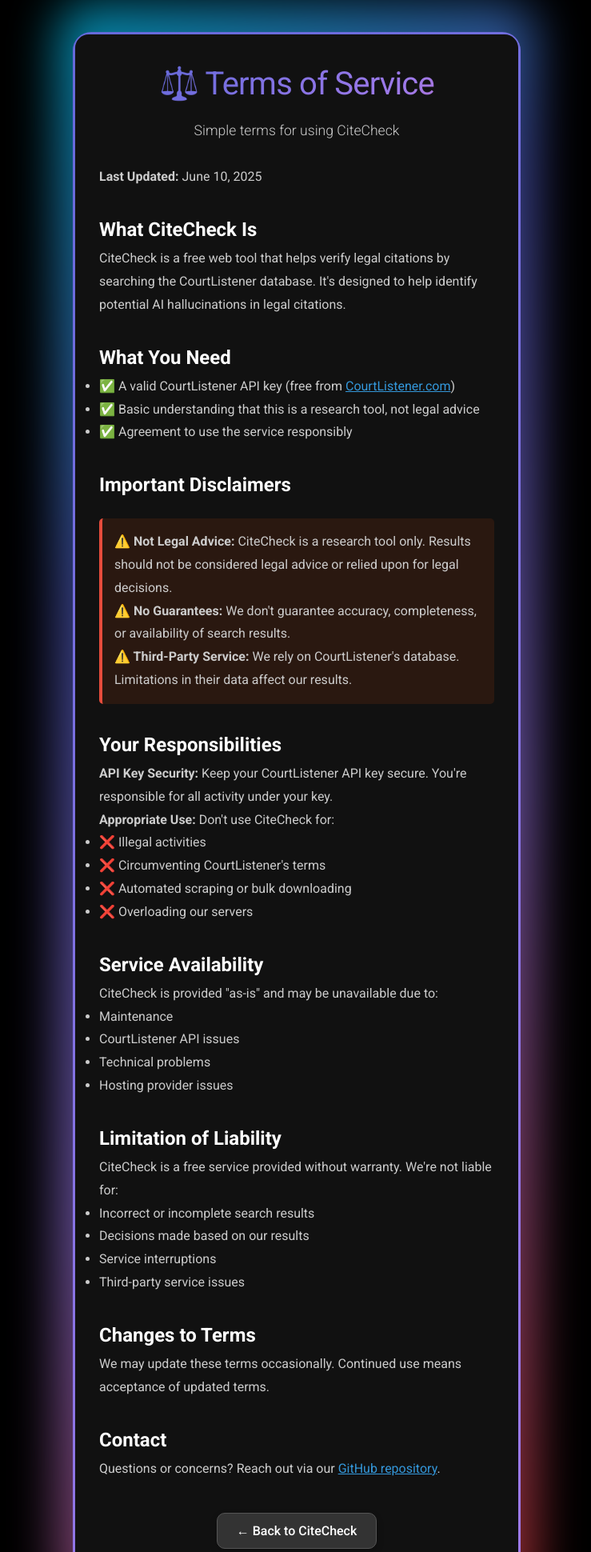
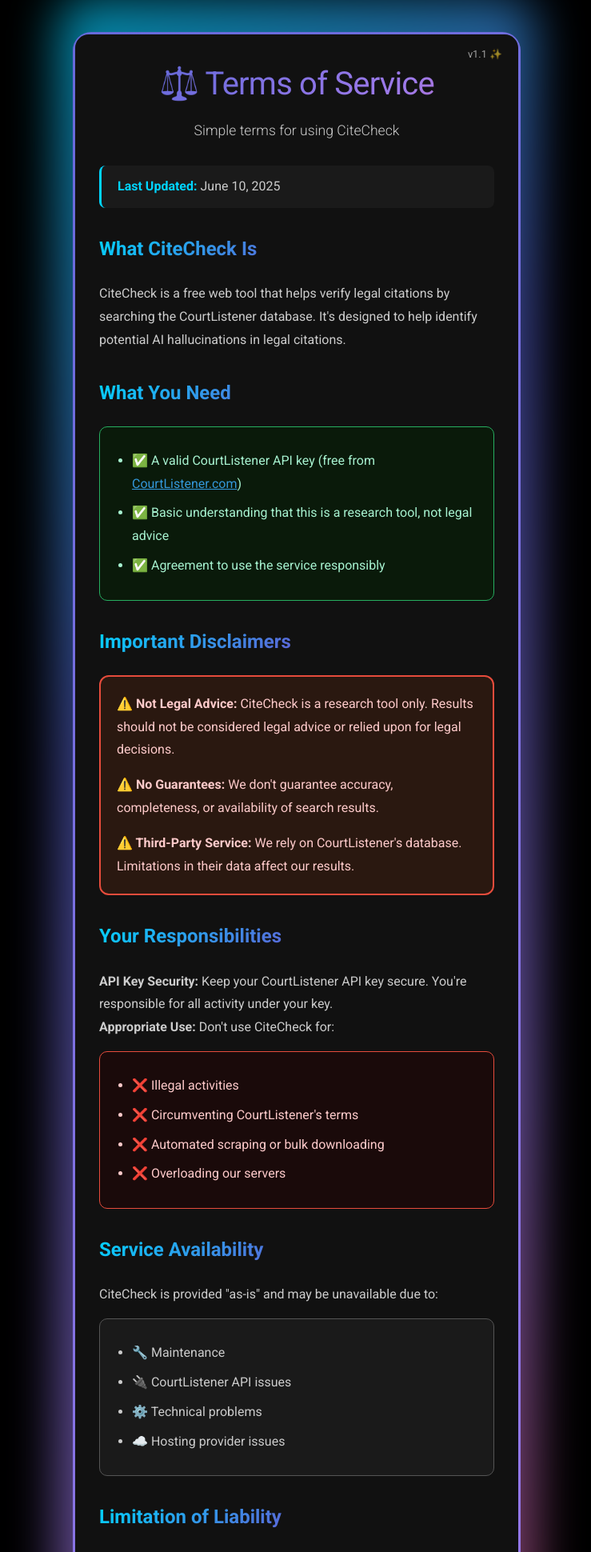
Before and after one commit to marchoag/citecheck, a Flask app: page /terms in a window 1280 px wide. Shown: the top 1940 px of the page at 80% size, without its empty margins (269-1008 px from the left). Run offline with Flask 3, Linux system fonts and the light colour scheme.

Commit message:
Beautify legal pages with gradient headers, styled boxes, and matching UI design

```diff
--- a/templates/terms.html
+++ b/templates/terms.html
@@ -4,66 +4,79 @@
 
 {% block content %}
 <div class="card">
+    <div style="position: absolute; top: 15px; right: 20px; font-size: 0.8rem; color: rgba(255, 255, 255, 0.6); font-family: 'Roboto', sans-serif;">v1.1 ✨</div>
+
     <h1>⚖️ Terms of Service</h1>
     <p class="subtitle">Simple terms for using CiteCheck</p>
 
     <div style="text-align: left; line-height: 1.8; color: #cccccc;">
-        <p><strong>Last Updated:</strong> June 10, 2025</p>
+        <div style="background: #1a1a1a; padding: 12px 20px; border-radius: 8px; margin-bottom: 30px; border-left: 3px solid #00D4FF;">
+            <strong style="color: #00D4FF;">Last Updated:</strong> June 10, 2025
+        </div>
 
-        <h2 style="color: #ffffff; margin-top: 30px;">What CiteCheck Is</h2>
+        <h2 style="background: linear-gradient(135deg, #00D4FF 0%, #5A67D8 50%, #9F7AEA 100%); -webkit-background-clip: text; -webkit-text-fill-color: transparent; background-clip: text; font-size: 1.5rem; font-weight: 600; margin: 30px 0 20px 0;">What CiteCheck Is</h2>
         <p>CiteCheck is a free web tool that helps verify legal citations by searching the CourtListener database. It's designed to help identify potential AI hallucinations in legal citations.</p>
 
-        <h2 style="color: #ffffff; margin-top: 30px;">What You Need</h2>
-        <ul>
-            <li>✅ A valid CourtListener API key (free from <a href="https://www.courtlistener.com/api/" target="_blank" style="color: #3498db;">CourtListener.com</a>)</li>
-            <li>✅ Basic understanding that this is a research tool, not legal advice</li>
-            <li>✅ Agreement to use the service responsibly</li>
-        </ul>
-
-        <h2 style="color: #ffffff; margin-top: 30px;">Important Disclaimers</h2>
-        <div style="background: #2a1810; border-left: 4px solid #e74c3c; padding: 15px; margin: 20px 0; border-radius: 5px;">
-            <p><strong>⚠️ Not Legal Advice:</strong> CiteCheck is a research tool only. Results should not be considered legal advice or relied upon for legal decisions.</p>
-            <p><strong>⚠️ No Guarantees:</strong> We don't guarantee accuracy, completeness, or availability of search results.</p>
-            <p><strong>⚠️ Third-Party Service:</strong> We rely on CourtListener's database. Limitations in their data affect our results.</p>
+        <h2 style="background: linear-gradient(135deg, #00D4FF 0%, #5A67D8 50%, #9F7AEA 100%); -webkit-background-clip: text; -webkit-text-fill-color: transparent; background-clip: text; font-size: 1.5rem; font-weight: 600; margin: 30px 0 20px 0;">What You Need</h2>
+        <div style="background: #0a1a0a; border: 1px solid #27ae60; border-radius: 10px; padding: 20px; margin: 20px 0;">
+            <ul style="margin: 0; padding-left: 20px; color: #a7f3d0;">
+                <li style="margin: 8px 0;">✅ A valid CourtListener API key (free from <a href="https://www.courtlistener.com/api/" target="_blank" style="color: #3498db;">CourtListener.com</a>)</li>
+                <li style="margin: 8px 0;">✅ Basic understanding that this is a research tool, not legal advice</li>
+                <li style="margin: 8px 0;">✅ Agreement to use the service responsibly</li>
+            </ul>
         </div>
 
-        <h2 style="color: #ffffff; margin-top: 30px;">Your Responsibilities</h2>
+        <h2 style="background: linear-gradient(135deg, #00D4FF 0%, #5A67D8 50%, #9F7AEA 100%); -webkit-background-clip: text; -webkit-text-fill-color: transparent; background-clip: text; font-size: 1.5rem; font-weight: 600; margin: 30px 0 20px 0;">Important Disclaimers</h2>
+        <div style="background: linear-gradient(135deg, #2a1810 0%, #2a1810 100%); border: 2px solid #e74c3c; border-radius: 12px; padding: 20px; margin: 20px 0; position: relative; overflow: hidden;">
+            <div style="position: absolute; top: -2px; left: -2px; right: -2px; bottom: -2px; background: linear-gradient(135deg, #e74c3c 0%, #ff6b35 100%); border-radius: 12px; opacity: 0.1; z-index: -1;"></div>
+            <p style="color: #fecaca; margin-bottom: 15px;"><strong>⚠️ Not Legal Advice:</strong> CiteCheck is a research tool only. Results should not be considered legal advice or relied upon for legal decisions.</p>
+            <p style="color: #fecaca; margin-bottom: 15px;"><strong>⚠️ No Guarantees:</strong> We don't guarantee accuracy, completeness, or availability of search results.</p>
+            <p style="color: #fecaca; margin-bottom: 0;"><strong>⚠️ Third-Party Service:</strong> We rely on CourtListener's database. Limitations in their data affect our results.</p>
+        </div>
+
+        <h2 style="background: linear-gradient(135deg, #00D4FF 0%, #5A67D8 50%, #9F7AEA 100%); -webkit-background-clip: text; -webkit-text-fill-color: transparent; background-clip: text; font-size: 1.5rem; font-weight: 600; margin: 30px 0 20px 0;">Your Responsibilities</h2>
         <p><strong>API Key Security:</strong> Keep your CourtListener API key secure. You're responsible for all activity under your key.</p>
 
         <p><strong>Appropriate Use:</strong> Don't use CiteCheck for:</p>
-        <ul>
-            <li>❌ Illegal activities</li>
-            <li>❌ Circumventing CourtListener's terms</li>
-            <li>❌ Automated scraping or bulk downloading</li>
-            <li>❌ Overloading our servers</li>
-        </ul>
+        <div style="background: #1a0a0a; border: 1px solid #e74c3c; border-radius: 10px; padding: 20px; margin: 15px 0;">
+            <ul style="margin: 0; padding-left: 20px; color: #fecaca;">
+                <li style="margin: 8px 0;">❌ Illegal activities</li>
+                <li style="margin: 8px 0;">❌ Circumventing CourtListener's terms</li>
+                <li style="margin: 8px 0;">❌ Automated scraping or bulk downloading</li>
+                <li style="margin: 8px 0;">❌ Overloading our servers</li>
+            </ul>
+        </div>
 
-        <h2 style="color: #ffffff; margin-top: 30px;">Service Availability</h2>
+        <h2 style="background: linear-gradient(135deg, #00D4FF 0%, #5A67D8 50%, #9F7AEA 100%); -webkit-background-clip: text; -webkit-text-fill-color: transparent; background-clip: text; font-size: 1.5rem; font-weight: 600; margin: 30px 0 20px 0;">Service Availability</h2>
         <p>CiteCheck is provided "as-is" and may be unavailable due to:</p>
-        <ul>
-            <li>Maintenance</li>
-            <li>CourtListener API issues</li>
-            <li>Technical problems</li>
-            <li>Hosting provider issues</li>
-        </ul>
+        <div style="background: #1a1a1a; border: 1px solid #555555; border-radius: 10px; padding: 20px; margin: 15px 0;">
+            <ul style="margin: 0; padding-left: 20px; color: #cccccc;">
+                <li style="margin: 8px 0;">🔧 Maintenance</li>
+                <li style="margin: 8px 0;">🔌 CourtListener API issues</li>
+                <li style="margin: 8px 0;">⚙️ Technical problems</li>
+                <li style="margin: 8px 0;">☁️ Hosting provider issues</li>
+            </ul>
+        </div>
 
-        <h2 style="color: #ffffff; margin-top: 30px;">Limitation of Liability</h2>
+        <h2 style="background: linear-gradient(135deg, #00D4FF 0%, #5A67D8 50%, #9F7AEA 100%); -webkit-background-clip: text; -webkit-text-fill-color: transparent; background-clip: text; font-size: 1.5rem; font-weight: 600; margin: 30px 0 20px 0;">Limitation of Liability</h2>
         <p>CiteCheck is a free service provided without warranty. We're not liable for:</p>
-        <ul>
-            <li>Incorrect or incomplete search results</li>
-            <li>Decisions made based on our results</li>
-            <li>Service interruptions</li>
-            <li>Third-party service issues</li>
-        </ul>
+        <div style="background: #1a1a1a; border: 1px solid #555555; border-radius: 10px; padding: 20px; margin: 15px 0;">
+            <ul style="margin: 0; padding-left: 20px; color: #cccccc;">
+                <li style="margin: 8px 0;">📊 Incorrect or incomplete search results</li>
+                <li style="margin: 8px 0;">⚖️ Decisions made based on our results</li>
+                <li style="margin: 8px 0;">🚫 Service interruptions</li>
+                <li style="margin: 8px 0;">🔗 Third-party service issues</li>
+            </ul>
+        </div>
 
-        <h2 style="color: #ffffff; margin-top: 30px;">Changes to Terms</h2>
+        <h2 style="background: linear-gradient(135deg, #00D4FF 0%, #5A67D8 50%, #9F7AEA 100%); -webkit-background-clip: text; -webkit-text-fill-color: transparent; background-clip: text; font-size: 1.5rem; font-weight: 600; margin: 30px 0 20px 0;">Changes to Terms</h2>
         <p>We may update these terms occasionally. Continued use means acceptance of updated terms.</p>
 
-        <h2 style="color: #ffffff; margin-top: 30px;">Contact</h2>
+        <h2 style="background: linear-gradient(135deg, #00D4FF 0%, #5A67D8 50%, #9F7AEA 100%); -webkit-background-clip: text; -webkit-text-fill-color: transparent; background-clip: text; font-size: 1.5rem; font-weight: 600; margin: 30px 0 20px 0;">Contact</h2>
         <p>Questions or concerns? Reach out via our <a href="https://github.com/marchoag/citecheck" target="_blank" style="color: #3498db;">GitHub repository</a>.</p>
 
-        <div style="margin-top: 40px; text-align: center;">
-            <button class="action-btn secondary" onclick="window.location.href='/'">← Back to CiteCheck</button>
+        <div style="margin-top: 50px; text-align: center;">
+            <button class="btn" onclick="window.location.href='/'">← Back to CiteCheck</button>
         </div>
     </div>
 </div>
```
Also changed, not shown: templates/privacy.html (+22 -16 lines).
